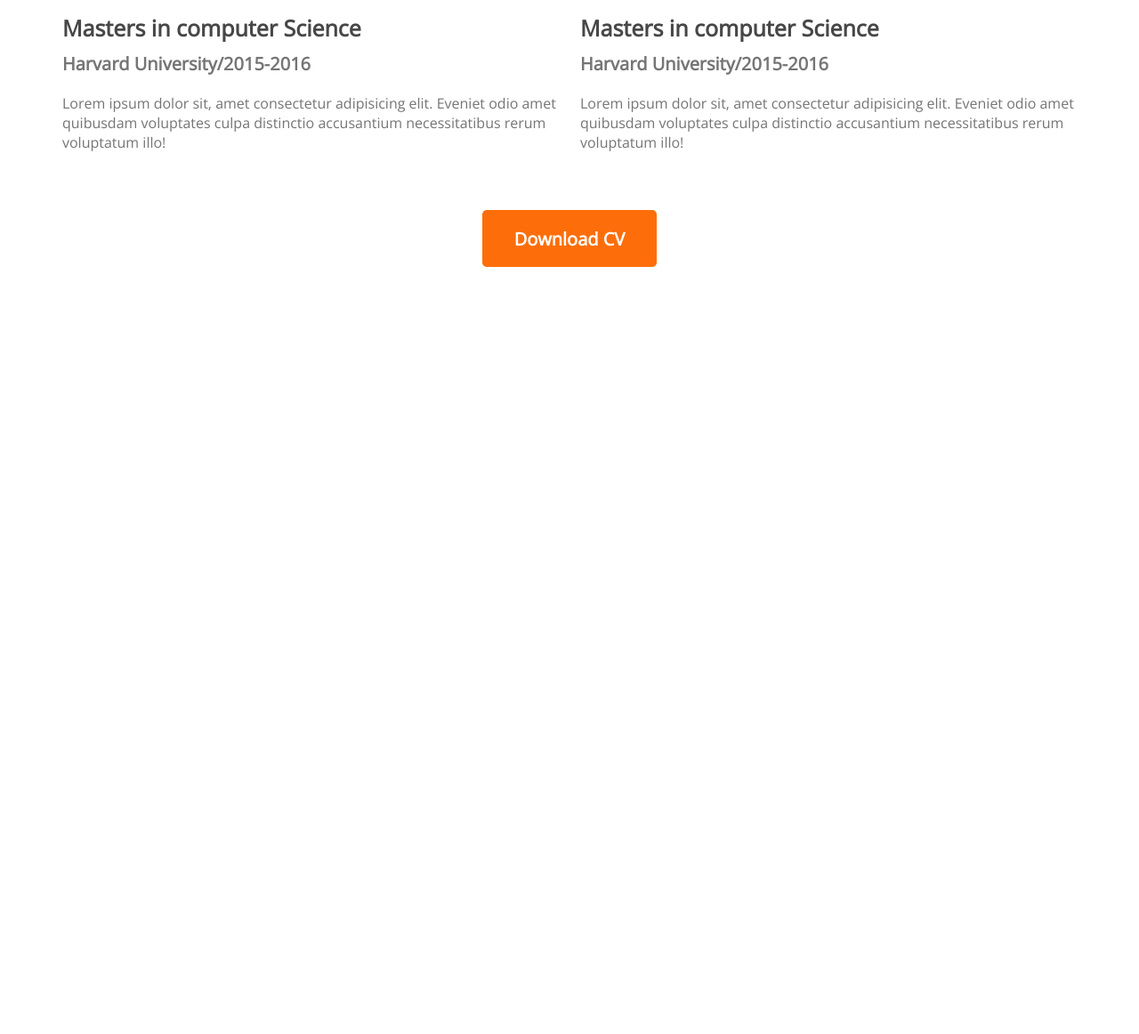
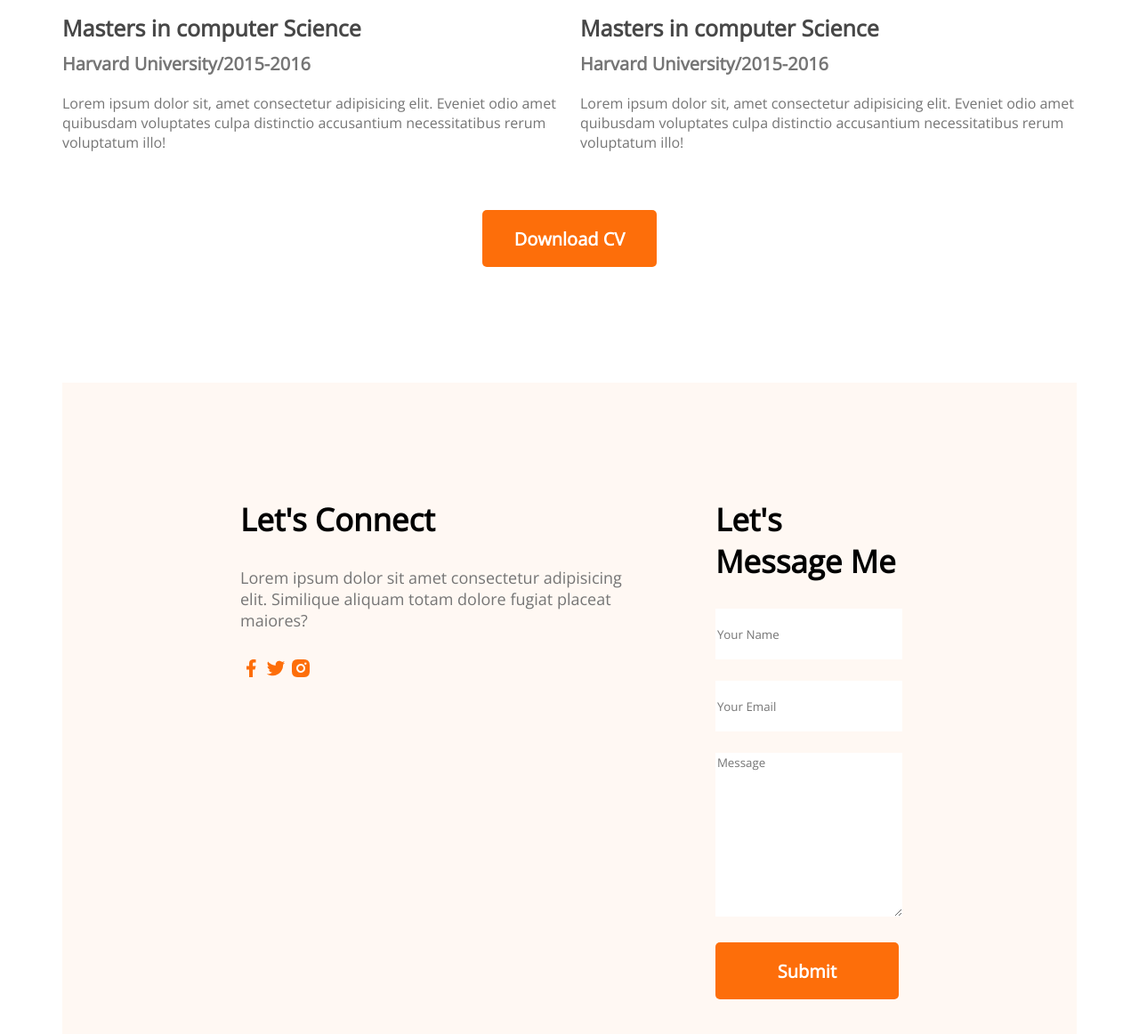
Before and after one commit to Asmothkhan/my-protfolio, a plain HTML site: page index.html in a window 1280 px wide. Shown: the part 2767-3929 px from the top of the page at 89% size. Before the commit the page ends 3067 px from the top, so only its background shows below. Drawn offline with nearby package versions, Linux system fonts and the light colour scheme; a web font is replaced by a local one.

Commit message:
final complete

```diff
--- a/index.html
+++ b/index.html
@@ -102,19 +102,25 @@
                     <div class="resume-item">
                         <h4 class="title">Masters in computer Science</h4>
                         <h5 class="sub-title">Harvard University/2015-2016</h5>
-                <p class="description">Lorem ipsum dolor sit, amet consectetur adipisicing elit. Eveniet odio amet quibusdam voluptates culpa distinctio accusantium necessitatibus rerum voluptatum illo!</p>
+                        <p class="description">Lorem ipsum dolor sit, amet consectetur adipisicing elit. Eveniet odio
+                            amet quibusdam voluptates culpa distinctio accusantium necessitatibus rerum voluptatum illo!
+                        </p>
                     </div>
                     <hr>
                     <div class="resume-item">
                         <h4 class="title">Masters in computer Science</h4>
                         <h5 class="sub-title">Harvard University/2015-2016</h5>
-                <p class="description">Lorem ipsum dolor sit, amet consectetur adipisicing elit. Eveniet odio amet quibusdam voluptates culpa distinctio accusantium necessitatibus rerum voluptatum illo!</p>
+                        <p class="description">Lorem ipsum dolor sit, amet consectetur adipisicing elit. Eveniet odio
+                            amet quibusdam voluptates culpa distinctio accusantium necessitatibus rerum voluptatum illo!
+                        </p>
                     </div>
                     <hr>
                     <div class="resume-item">
                         <h4 class="title">Masters in computer Science</h4>
                         <h5 class="sub-title">Harvard University/2015-2016</h5>
-                <p class="description">Lorem ipsum dolor sit, amet consectetur adipisicing elit. Eveniet odio amet quibusdam voluptates culpa distinctio accusantium necessitatibus rerum voluptatum illo!</p>
+                        <p class="description">Lorem ipsum dolor sit, amet consectetur adipisicing elit. Eveniet odio
+                            amet quibusdam voluptates culpa distinctio accusantium necessitatibus rerum voluptatum illo!
+                        </p>
                     </div>
 
                 </div>
@@ -123,87 +129,55 @@
                     <div class="resume-item">
                         <h4 class="title">Masters in computer Science</h4>
                         <h5 class="sub-title">Harvard University/2015-2016</h5>
-                    <p class="description">Lorem ipsum dolor sit, amet consectetur adipisicing elit. Eveniet odio amet quibusdam voluptates culpa distinctio accusantium necessitatibus rerum voluptatum illo!</p>
+                        <p class="description">Lorem ipsum dolor sit, amet consectetur adipisicing elit. Eveniet odio
+                            amet quibusdam voluptates culpa distinctio accusantium necessitatibus rerum voluptatum illo!
+                        </p>
                     </div>
                     <hr>
                     <div class="resume-item">
                         <h4 class="title">Masters in computer Science</h4>
                         <h5 class="sub-title">Harvard University/2015-2016</h5>
-                    <p class="description">Lorem ipsum dolor sit, amet consectetur adipisicing elit. Eveniet odio amet quibusdam voluptates culpa distinctio accusantium necessitatibus rerum voluptatum illo!</p>
+                        <p class="description">Lorem ipsum dolor sit, amet consectetur adipisicing elit. Eveniet odio
+                            amet quibusdam voluptates culpa distinctio accusantium necessitatibus rerum voluptatum illo!
+                        </p>
                     </div>
                     <hr>
                     <div class="resume-item">
                         <h4 class="title">Masters in computer Science</h4>
                         <h5 class="sub-title">Harvard University/2015-2016</h5>
-                    <p class="description">Lorem ipsum dolor sit, amet consectetur adipisicing elit. Eveniet odio amet quibusdam voluptates culpa distinctio accusantium necessitatibus rerum voluptatum illo!</p>
+                        <p class="description">Lorem ipsum dolor sit, amet consectetur adipisicing elit. Eveniet odio
+                            amet quibusdam voluptates culpa distinctio accusantium necessitatibus rerum voluptatum illo!
+                        </p>
                     </div>
                 </div>
             </div>
             <div class="button">
                 <button class="btn-primary">Download CV</button>
             </div>
-
-
-
-
-
-
-            <!-- <div class="resume-container">
-                <div class="resume-section">
-                    <h2>My Education</h2>
+        </section>
+        <!-- contract section -->
+        <section class="contract">
             <div>
-                        <h3 class="resume-title">Masters in computer Science</h3>
-                        <p class="intitiut">Harvard University/2015/2016</p>
-                        <p class="resume-description">Lorem ipsum dolor sit amet consectetur, adipisicing elit. Tenetur
-                            culpa inventore aut unde, corporis repudiandae?</p>
-
+                <h3 class="section-title">Let's Connect</h3>
+                <p class="section-description">Lorem ipsum dolor sit amet consectetur adipisicing elit. Similique aliquam totam dolore fugiat placeat maiores?</p>
+                <img src="my-protfolio/images/icons/facebook.png" alt="">
+                <img src="my-protfolio/images/icons/twitter.png" alt="">
+                <img src="my-protfolio/images/icons/insta.png" alt="">
             </div>
             <div>
-                        <h3 class="resume-title">Masters in computer Science</h3>
-                        <p class="intitiut">Harvard University/2015/2016</p>
-                        <p class="resume-description">Veritatis, eum. Atque ducimus, repellat enim rerum debitis dolore
-                            aliquam consequatur ad reiciendis ea fugit.</p>
+               <h3 class="section-title"> Let's Message Me</h3>
+               <form action="">
+                <input type="text" placeholder="Your Name"><br>
+               <input type="email" name="" id="" placeholder="Your Email">
+               <textarea name="" id="" cols="30" rows="10" placeholder="Message"></textarea><br>
+               <input class="btn-primary" type="button" value="Submit">
 
+               </form>
             </div>
-                    <div>
-                        <h3 class="resume-title">Masters in computer Science</h3>
-                        <p class="intitiut">Harvard University/2015/2016</p>
-                        <p class="resume-description"> Blanditiis perferendis autem ipsa quod corrupti alias aspernatur
-                            dicta quos esse adipisci. Quas, nulla facilis.</p>
-
-                    </div>
-                    <div class="resume-section">
-                        <h2>My Education</h2>
-                        <div>
-                            <h3 class="resume-title">Masters in computer Science</h3>
-                            <p class="intitiut">Harvard University/2015/2016</p>
-                            <p class="resume-description">Lorem ipsum dolor sit amet consectetur, adipisicing elit.
-                                Tenetur culpa inventore aut unde, corporis repudiandae?</p>
-
-                        </div>
-                        <div>
-                            <h3 class="resume-title">Masters in computer Science</h3>
-                            <p class="intitiut">Harvard University/2015/2016</p>
-                            <p class="resume-description">Veritatis, eum. Atque ducimus, repellat enim rerum debitis
-                                dolore aliquam consequatur ad reiciendis ea fugit.</p>
-
-                        </div>
-                        <div>
-                            <h3 class="resume-title">Masters in computer Science</h3>
-                            <p class="intitiut">Harvard University/2015/2016</p>
-                            <p class="resume-description"> Blanditiis perferendis autem ipsa quod corrupti alias
-                                aspernatur dicta quos esse adipisci. Quas, nulla facilis.</p>
-
-                        </div>
-                    </div>
-                </div> -->
-
         </section>
-
-
-
     </main>
     <footer>
+
 
     </footer>
 </body>
--- a/style.css
+++ b/style.css
@@ -199,3 +199,24 @@ margin-bottom: 30px;
     margin-top: 35px;
     text-align: center;
 }
+/* contract styles */
+.contract{
+    display: flex;
+    gap: 100px;
+    padding: 130px 200px;
+    background: #FFF8F3;
+
+}
+.contract .section-title{
+    text-align: left;
+}
+.contract input, textarea{
+    margin-bottom: 24px;
+    border: 0;
+}
+input{
+    height: 55px;
+}
+input ,textarea{
+    width: 100%;
+}
```
Lines whose indentation alone changed are shown as unchanged.
